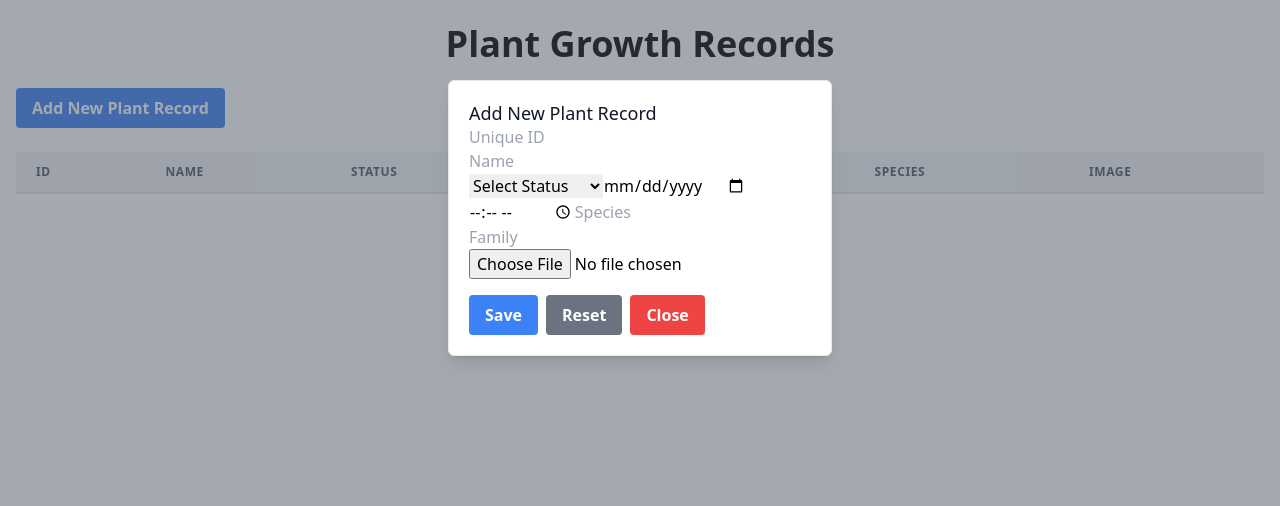
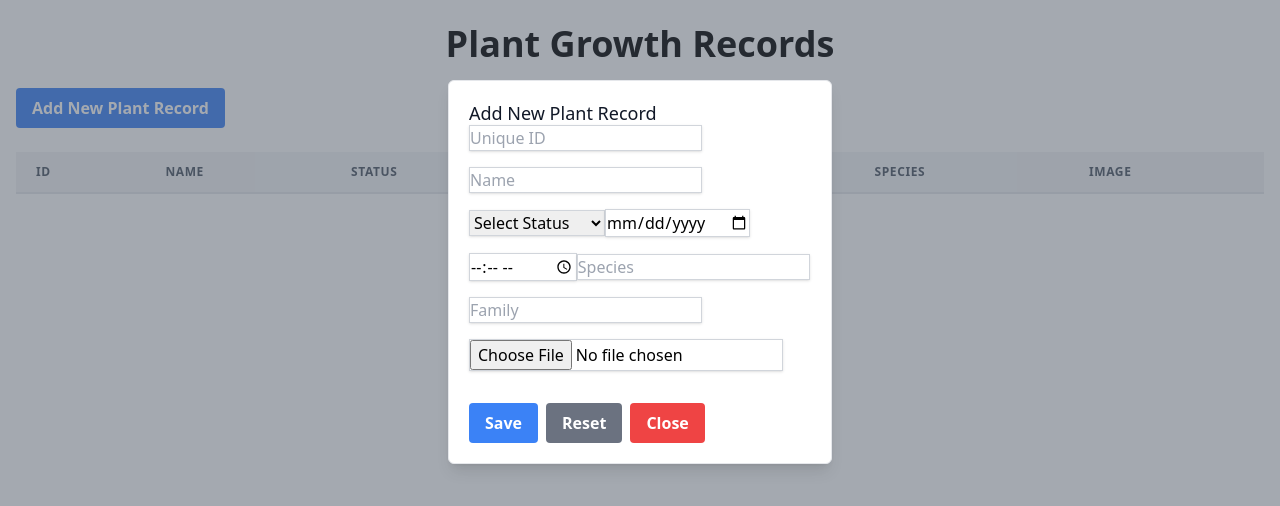
Before and after one commit to GPT-Engineer-App/plant-growth-tracker, a React (Vite) app: page /plant-growth-records in a window 1280 px wide. Both pictures are taken after a click on the button "Add New Plant Record". Shown: the top 506 px of the page. Built offline with nearby package versions, Linux system fonts and the light colour scheme.

Commit message:
Improved visual presentation of form and table in the Nursery Management App, including spacing, borders, shadows, hover effects, and interactive elements.

```diff
--- a/src/components/AddRecordForm.jsx
+++ b/src/components/AddRecordForm.jsx
@@ -20,9 +20,9 @@ const AddRecordForm = ({ db, onClose }) => {
     <div className="fixed inset-0 bg-gray-600 bg-opacity-50 overflow-y-auto h-full w-full">
       <div className="relative top-20 mx-auto p-5 border w-96 shadow-lg rounded-md bg-white">
         <h3 className="text-lg leading-6 font-medium text-gray-900">Add New Plant Record</h3>
-        <input type="text" name="id" placeholder="Unique ID" onChange={handleChange} value={formData.id} />
-        <input type="text" name="name" placeholder="Name" onChange={handleChange} value={formData.name} />
-        <select name="status" onChange={handleChange} value={formData.status}>
+        <input type="text" name="id" placeholder="Unique ID" onChange={handleChange} value={formData.id} className="mb-4 border border-gray-300 shadow hover:border-blue-500" />
+        <input type="text" name="name" placeholder="Name" onChange={handleChange} value={formData.name} className="mb-4 border border-gray-300 shadow hover:border-blue-500" />
+        <select name="status" onChange={handleChange} value={formData.status} className="mb-4 border border-gray-300 shadow hover:border-blue-500">
           <option value="">Select Status</option>
           <option value="Germinated">Germinated</option>
           <option value="Two Leaf Stage">Two Leaf Stage</option>
@@ -31,11 +31,11 @@ const AddRecordForm = ({ db, onClose }) => {
           <option value="Dead">Dead</option>
           <option value="Transplanted">Transplanted</option>
         </select>
-        <input type="date" name="plantedDate" onChange={handleChange} value={formData.plantedDate} />
-        <input type="time" name="time" onChange={handleChange} value={formData.time} />
-        <input type="text" name="species" placeholder="Species" onChange={handleChange} value={formData.species} />
-        <input type="text" name="family" placeholder="Family" onChange={handleChange} value={formData.family} />
-        <input type="file" name="image" onChange={handleChange} />
+        <input type="date" name="plantedDate" onChange={handleChange} value={formData.plantedDate} className="mb-4 border border-gray-300 shadow hover:border-blue-500" />
+        <input type="time" name="time" onChange={handleChange} value={formData.time} className="mb-4 border border-gray-300 shadow hover:border-blue-500" />
+        <input type="text" name="species" placeholder="Species" onChange={handleChange} value={formData.species} className="mb-4 border border-gray-300 shadow hover:border-blue-500" />
+        <input type="text" name="family" placeholder="Family" onChange={handleChange} value={formData.family} className="mb-4 border border-gray-300 shadow hover:border-blue-500" />
+        <input type="file" name="image" onChange={handleChange} className="mb-4 border border-gray-300 shadow hover:border-blue-500" />
         <div className="mt-4">
           <button onClick={handleSave} className="bg-blue-500 hover:bg-blue-700 text-white font-bold py-2 px-4 rounded">Save</button>
           <button onClick={() => setFormData({})} className="bg-gray-500 hover:bg-gray-700 text-white font-bold py-2 px-4 rounded ml-2">Reset</button>
--- a/src/pages/PlantGrowthRecords.jsx
+++ b/src/pages/PlantGrowthRecords.jsx
@@ -45,13 +45,13 @@ const PlantGrowthRecords = () => {
         </thead>
         <tbody>
           {records.length > 0 ? records.map(record => (
-            <tr key={record.id}>
+            <tr key={record.id} onClick={() => showDetailsModal(record)}>
               <td>{record.id}</td>
               <td>{record.name}</td>
               <td>{record.status}</td>
               <td>{record.plantedDate}</td>
               <td>{record.species}</td>
-              <td><img src={record.image} alt="Plant" /></td>
+              <td><img src={record.image || 'path/to/default/image.png'} alt="Plant" /></td>
             </tr>
           )) : <tr><td colSpan="6" className="text-center">No record found</td></tr>}
         </tbody>
```
